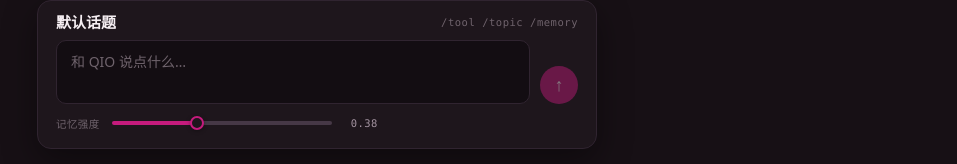
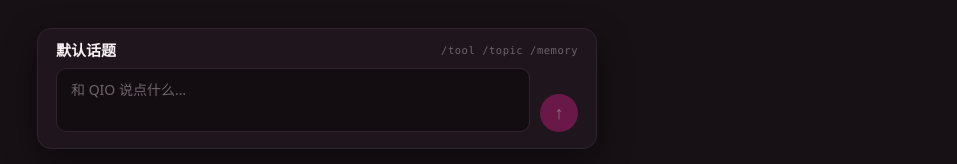
Before and after one commit to HebiIsHere/QIO, a Vue app in the folder frontend/: page /#/ in a window 1280 px wide. Shown: the part 633-797 px from the top of the page, without its empty margins (323-1280 px from the left). Built offline with nearby package versions, Linux system fonts and the light colour scheme; no server answers.

Commit message:
feat: 删除 Composer 记忆强度滑块

```diff
--- a/frontend/src/components/Composer.vue
+++ b/frontend/src/components/Composer.vue
@@ -2,15 +2,12 @@
 import { computed, ref } from "vue";
 import { useSessionStore } from "../stores/session";
 import { useFloatingWindow } from "../composables/useFloatingWindow";
-import QSlider from "./ui/QSlider.vue";
 
 const session = useSessionStore();
 const text = ref("");
 const inputRef = ref<HTMLTextAreaElement | null>(null);
 const elRef = ref<HTMLElement | null>(null);
 const headerRef = ref<HTMLElement | null>(null);
-// 记忆强度：视觉占位（默认 0.38），待偏好设置接线
-const memoryStrength = ref(0.38);
 
 // 浮动窗口：贴边（默认底部居中），header（topicbar）为拖拽把手
 const float = useFloatingWindow(elRef, {
@@ -111,18 +108,6 @@ function autosize() {
       </button>
     </div>
 
-    <div class="mem-row">
-      <span class="mem-label mono">记忆强度</span>
-      <QSlider
-        class="strength-slider"
-        v-model="memoryStrength"
-        :min="0"
-        :max="1"
-        :step="0.01"
-        label="记忆强度"
-      />
-      <span class="mem-val mono">{{ memoryStrength.toFixed(2) }}</span>
-    </div>
   </div>
 </template>
 
@@ -231,25 +216,4 @@ function autosize() {
   opacity: 0.45;
   cursor: default;
 }
-.mem-row {
-  display: flex;
-  align-items: center;
-  gap: 12px;
-  margin-top: 10px;
-  font-size: 10.5px;
-  color: var(--text-muted);
-  letter-spacing: 0.04em;
-}
-.mem-label {
-  white-space: nowrap;
-}
-.strength-slider {
-  flex: 1;
-  max-width: 220px;
-}
-.mem-val {
-  min-width: 34px;
-  color: var(--text-secondary);
-  text-align: right;
-}
 </style>
```
Also changed, not shown: 1 other file (tests, documents, lock files or other folders).
